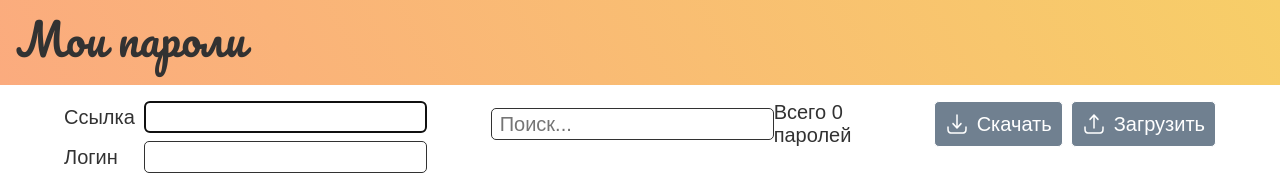
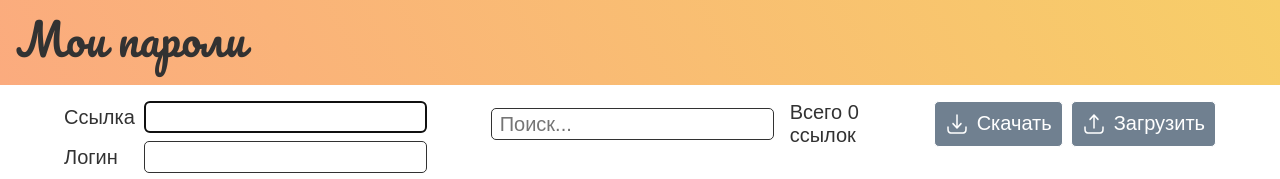
Before and after one commit to jeisonjei/my-passwords, an Angular app: page / in a window 1280 px wide. Shown: the top 179 px of the page. Built offline with nearby package versions, Linux system fonts and the light colour scheme; a web font is replaced by a local one.

Commit message:
Значки в кнопках не переносятся на другую строку

```diff
--- a/src/app/app.component.css
+++ b/src/app/app.component.css
@@ -1,3 +1,4 @@
+
 .content{
     padding-left:5%;
     padding-right:5%;
@@ -35,6 +36,11 @@ input{
     align-items: end;
 }
 
+.button-flex{
+    display: flex;
+    flex-flow: row;
+}
+
 
 @media (min-width: 740px) {
     .grid{
--- a/src/app/app.component.html
+++ b/src/app/app.component.html
@@ -6,11 +6,11 @@
     </div>
     <div class="grid-item">
       <div class="s-flex jcb mb-1">
-        <input placeholder="Поиск..." #searchElem type="text" name="search" id="" (input)="search()" class="search-field">
+        <input placeholder="Поиск..." #searchElem type="text" name="search" id="" (input)="search()"
+          class="search-field">
         <div class="s-flex aic">
-          <div>Всего {{records.length}} паролей</div>
-          <button #downloadButtonElem class="s-flex btn transparent ms-1" (click)="downloadJSON()">
-
+          <div class="ms-1">Всего {{records.length}} ссылок</div>
+          <button #downloadButtonElem class="button-flex ms-1" (click)="downloadJSON()">
             <svg width="24" height="24" viewBox="0 0 24 24" fill="none" xmlns="http://www.w3.org/2000/svg">
               <path
                 d="M12.5535 16.5061C12.4114 16.6615 12.2106 16.75 12 16.75C11.7894 16.75 11.5886 16.6615 11.4465 16.5061L7.44648 12.1311C7.16698 11.8254 7.18822 11.351 7.49392 11.0715C7.79963 10.792 8.27402 10.8132 8.55352 11.1189L11.25 14.0682V3C11.25 2.58579 11.5858 2.25 12 2.25C12.4142 2.25 12.75 2.58579 12.75 3V14.0682L15.4465 11.1189C15.726 10.8132 16.2004 10.792 16.5061 11.0715C16.8118 11.351 16.833 11.8254 16.5535 12.1311L12.5535 16.5061Z"
@@ -21,11 +21,15 @@
             </svg>
             <span class="ms-05">Скачать</span>
           </button>
-          <button #uploadButtonElem class="s-flex btn transparent ms-05" (click)="uploadFile()">
+          <button #uploadButtonElem class="button-flex ms-05" (click)="uploadFile()">
             <svg width="24" height="24" viewBox="0 0 24 24" fill="none" xmlns="http://www.w3.org/2000/svg">
-              <path d="M12.5535 2.49392C12.4114 2.33852 12.2106 2.25 12 2.25C11.7894 2.25 11.5886 2.33852 11.4465 2.49392L7.44648 6.86892C7.16698 7.17462 7.18822 7.64902 7.49392 7.92852C7.79963 8.20802 8.27402 8.18678 8.55352 7.88108L11.25 4.9318V16C11.25 16.4142 11.5858 16.75 12 16.75C12.4142 16.75 12.75 16.4142 12.75 16V4.9318L15.4465 7.88108C15.726 8.18678 16.2004 8.20802 16.5061 7.92852C16.8118 7.64902 16.833 7.17462 16.5535 6.86892L12.5535 2.49392Z" fill="white"/>
-              <path d="M3.75 15C3.75 14.5858 3.41422 14.25 3 14.25C2.58579 14.25 2.25 14.5858 2.25 15V15.0549C2.24998 16.4225 2.24996 17.5248 2.36652 18.3918C2.48754 19.2919 2.74643 20.0497 3.34835 20.6516C3.95027 21.2536 4.70814 21.5125 5.60825 21.6335C6.47522 21.75 7.57754 21.75 8.94513 21.75H15.0549C16.4225 21.75 17.5248 21.75 18.3918 21.6335C19.2919 21.5125 20.0497 21.2536 20.6517 20.6516C21.2536 20.0497 21.5125 19.2919 21.6335 18.3918C21.75 17.5248 21.75 16.4225 21.75 15.0549V15C21.75 14.5858 21.4142 14.25 21 14.25C20.5858 14.25 20.25 14.5858 20.25 15C20.25 16.4354 20.2484 17.4365 20.1469 18.1919C20.0482 18.9257 19.8678 19.3142 19.591 19.591C19.3142 19.8678 18.9257 20.0482 18.1919 20.1469C17.4365 20.2484 16.4354 20.25 15 20.25H9C7.56459 20.25 6.56347 20.2484 5.80812 20.1469C5.07435 20.0482 4.68577 19.8678 4.40901 19.591C4.13225 19.3142 3.9518 18.9257 3.85315 18.1919C3.75159 17.4365 3.75 16.4354 3.75 15Z" fill="white"/>
-              </svg>
+              <path
+                d="M12.5535 2.49392C12.4114 2.33852 12.2106 2.25 12 2.25C11.7894 2.25 11.5886 2.33852 11.4465 2.49392L7.44648 6.86892C7.16698 7.17462 7.18822 7.64902 7.49392 7.92852C7.79963 8.20802 8.27402 8.18678 8.55352 7.88108L11.25 4.9318V16C11.25 16.4142 11.5858 16.75 12 16.75C12.4142 16.75 12.75 16.4142 12.75 16V4.9318L15.4465 7.88108C15.726 8.18678 16.2004 8.20802 16.5061 7.92852C16.8118 7.64902 16.833 7.17462 16.5535 6.86892L12.5535 2.49392Z"
+                fill="white" />
+              <path
+                d="M3.75 15C3.75 14.5858 3.41422 14.25 3 14.25C2.58579 14.25 2.25 14.5858 2.25 15V15.0549C2.24998 16.4225 2.24996 17.5248 2.36652 18.3918C2.48754 19.2919 2.74643 20.0497 3.34835 20.6516C3.95027 21.2536 4.70814 21.5125 5.60825 21.6335C6.47522 21.75 7.57754 21.75 8.94513 21.75H15.0549C16.4225 21.75 17.5248 21.75 18.3918 21.6335C19.2919 21.5125 20.0497 21.2536 20.6517 20.6516C21.2536 20.0497 21.5125 19.2919 21.6335 18.3918C21.75 17.5248 21.75 16.4225 21.75 15.0549V15C21.75 14.5858 21.4142 14.25 21 14.25C20.5858 14.25 20.25 14.5858 20.25 15C20.25 16.4354 20.2484 17.4365 20.1469 18.1919C20.0482 18.9257 19.8678 19.3142 19.591 19.591C19.3142 19.8678 18.9257 20.0482 18.1919 20.1469C17.4365 20.2484 16.4354 20.25 15 20.25H9C7.56459 20.25 6.56347 20.2484 5.80812 20.1469C5.07435 20.0482 4.68577 19.8678 4.40901 19.591C4.13225 19.3142 3.9518 18.9257 3.85315 18.1919C3.75159 17.4365 3.75 16.4354 3.75 15Z"
+                fill="white" />
+            </svg>
             <span class="ms-05">Загрузить</span>
           </button>
           <input type="file" #uploadFieldElem hidden="true">
```
